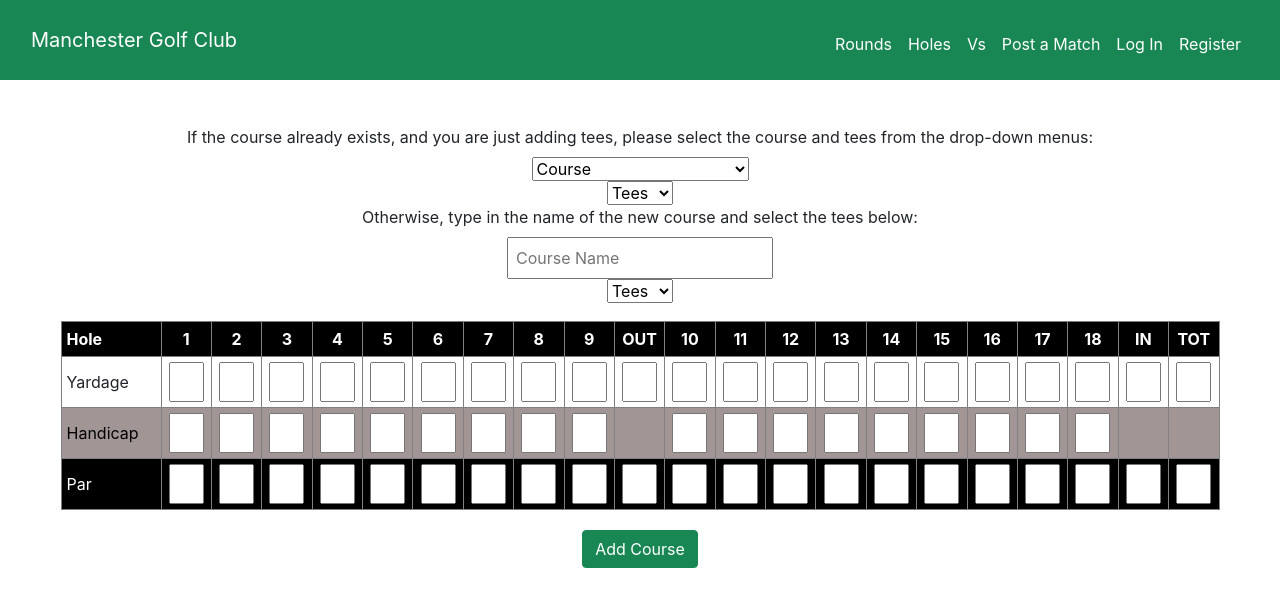
After one commit to jackfarrell2/mgc, a Django app: page /new in a window 1280 px wide. The commit adds this page. Shown: the top 607 px of the page. Run offline with Django 4.2, Linux system fonts and the light colour scheme; data comes from the database, SQL or seed files in the repository; some libraries are stand-ins or nearby versions.

Commit message:
started working on add_course functionality

```diff
--- a/mgc/golf/models.py
+++ b/mgc/golf/models.py
@@ -2,10 +2,12 @@ from django.contrib.auth.models import AbstractUser
 from django.db import models
 
 class User(AbstractUser):
+    """Golfer and Site User"""
     def __str__(self):
         return f"{self.first_name}"
 
 class Course(models.Model):
+    """Golf Course - Specific to tee"""
     name = models.CharField(max_length=50)
     WHITE = 'White'
     BLUE = 'Blue'
@@ -29,6 +31,7 @@ class Course(models.Model):
         return f"{self.name} - {self.tees}"
 
 class Round(models.Model):
+    """Golfers round information"""
     golfer = models.ForeignKey(User, on_delete=models.CASCADE, related_name="users_rounds")
     course = models.ForeignKey(Course, on_delete=models.CASCADE)
     date = models.DateField()
@@ -37,6 +40,7 @@ class Round(models.Model):
         return f"{self.golfer} - {self.course} - {self.date}"
 
 class Hole(models.Model):
+    """Every hole for each course"""
     course = models.ForeignKey(Course, on_delete=models.CASCADE)
     tee = models.IntegerField()
     par = models.IntegerField()
@@ -47,6 +51,7 @@ class Hole(models.Model):
         return f"{self.tee} - {self.course}"
 
 class Score(models.Model):
+    """Golfers score on a single hole"""
     score = models.IntegerField()
     golfer = models.ForeignKey(User, on_delete=models.CASCADE, related_name="golfers_scores")
     round = models.ForeignKey(Round, on_delete=models.CASCADE, related_name="round_scores")
--- /dev/null
+++ b/mgc/golf/static/golf/new.js
@@ -0,0 +1,6 @@
+document.addEventListener('DOMContentLoaded', function () {
+    document.querySelector('#course_exists').addEventListener('change', function () {
+        document.querySelector('#new_course_name').style.display = "none";
+        document.querySelector('#new_tees').style.display = "none";
+    })
+})
--- a/mgc/golf/static/golf/styles.css
+++ b/mgc/golf/static/golf/styles.css
@@ -116,11 +116,18 @@ th {
     font-size: 15px;
 }
 
-#post-match {
+#post-match,
+#new-course {
+    margin: 0px;
+    background-color: #198754;
+    border-color: #198754;
+}
+
+#add-course {
     margin: 0px;
     float: right;
-    background-color: #198754;
-    border-color: #198754;
+    height: 40px;
+    font-size: 15px;
 }
 
 #buttons {
--- /dev/null
+++ b/mgc/golf/templates/golf/new.html
@@ -0,0 +1,98 @@
+{% extends "golf/layout.html" %}
+{% load static %}
+
+{% block title %}MGC: New Course{% endblock %}
+
+{% block main %}
+
+<form class="grid" action="{% url 'new' %}" method="post" id="scorecard">
+    {% csrf_token %}
+    <!-- Ask if the course already exists -->
+    <div id="already_course" class="grid">
+        <label for="course_exists">If the course already exists, and you are just adding tees, please select the course
+            and tees
+            from the drop-down menus:</label>
+        <select name="course_exists" id="course_exists">
+            <option disabled selected>Course</option>
+            {% for course_name in course_names %}
+            <option value="{{ course_name }}">{{ course_name }}</option>
+            {% endfor %}
+        </select>
+        <select name="tees_course_exists" id="tees" class="tees" required>
+            <option disabled selected>Tees</option>
+            <option>White</option>
+            <option>Blue</option>
+            <option>Black</option>
+            <option>Red</option>
+        </select>
+        <label for="new_course_name">Otherwise, type in the name of the new course and select the tees below:</label>
+        <input type="text" name="new_course_name" id="new_course_name" placeholder="Course Name">
+        <select name="tees" id="tees" class="tees" required>
+            <option disabled selected>Tees</option>
+            <option>White</option>
+            <option>Blue</option>
+            <option>Black</option>
+            <option>Red</option>
+        </select>
+    </div>
+    <table class="scorecard">
+        <!-- Holes -->
+        <tr class="holes-row">
+            <th class="scorecard-header"><strong>Hole</strong></th>
+            {% for i in course_length %}
+            <td>{{ i }}</td>
+            {% endfor %}
+            <td>OUT</td>
+            {% for i in course_length %}
+            <td>{{ i|add:"9" }}</td>
+            {% endfor %}
+            <td>IN</td>
+            <td>TOT</td>
+        </tr>
+        <!-- Yardages -->
+        <tr class="yardages-row" id="yardages">
+            <th class="scorecard-header">Yardage</th>
+            {% for i in course_length %}
+            <td><input name="yardages_{{ i }}" type='number' min='50' max='999' required></td>
+            {% endfor %}
+            <td><input name="yardages_front" type='number' min='1000' max='5000' required></td>
+            {% for i in course_length %}
+            <td><input name="yardages_{{ i|add:'9' }}" type='number' min='50' max='999' required></td>
+            {% endfor %}
+            <td><input name="yardages_back" type='number' min='1000' max='5000' required></td>
+            <td><input name="yardages_total" type='number' min='1000' max='9999' required></td>
+        </tr>
+        <!-- Handicaps -->
+        <tr class="handicap-row">
+            <th class="scorecard-header">Handicap</th>
+            {% for i in course_length %}
+            <td><input name="handicap_{{ i }}" type='number' min='1' max='18' required></td>
+            {% endfor %}
+            <td></td>
+            {% for i in course_length %}
+            <td><input name="handicap_{{ i|add:'9' }}" type='number' min='1' max='18' required></td>
+            {% endfor %}
+            <td></td>
+            <td></td>
+        </tr>
+        <!-- Pars -->
+        <tr class="pars-row">
+            <th class="scorecard-header">Par</th>
+            {% for i in course_length %}
+            <td><input name="par_{{ i }}" type='number' min='3' max='5' required></td>
+            {% endfor %}
+            <td><input name="par_front" type='number' min='30' max='80' required></td>
+            {% for i in course_length %}
+            <td><input name="par_{{ i|add:'9' }}" type='number' min='3' max='5' required></td>
+            {% endfor %}
+            <td><input name="par_back" type='number' min='30' max='80' required></td>
+            <td><input name="par_total" type='number' min='60' max='99' required></td>
+        </tr>
+    </table>
+    <input class="btn btn-success btn-med" id="new-course" type="submit" value="Add Course">
+
+    {% endblock %}
+
+    {% block script %}
+    <script src="{% static 'golf/new.js' %}"></script>
+    {% endblock %}
--- a/mgc/golf/urls.py
+++ b/mgc/golf/urls.py
@@ -10,5 +10,6 @@ urlpatterns = [
     path("post", views.post, name="post"),
     path("post/<str:name>", views.post_course, name="post_course"),
     path("post/<str:name>/<str:tees>", views.post_tees, name="post_tees"),
+    path("new", views.new, name="new"),
 
 ]
--- a/mgc/golf/views.py
+++ b/mgc/golf/views.py
@@ -80,6 +80,7 @@ def post(request):
             if len(request.POST) == 48: golfer_count = 2
             if len(request.POST) == 70: golfer_count = 3
             if len(request.POST) == 92: golfer_count = 4
+            # Parse all the scores
             for i in range(golfer_count):
                 golfer_score = []
                 golfer = request.POST[f'golfer_{i + 1}']
@@ -91,7 +92,7 @@ def post(request):
                 golfer_score.pop()
                 golfer_scores.append(golfer_score)
 
-            # Create and store round information
+            # Store round information
             for i in range(len(golfer_scores)):
                 golfer_name = golfer_scores[i][0]
                 golfer = User.objects.get(first_name=golfer_name)
@@ -99,14 +100,14 @@ def post(request):
                 date = request.POST['round_date']
                 round = Round(golfer=golfer, course=course, date=date)
                 # round.save()
-                # Create and store each score
+                # Store each score
                 for j in range(1, len(golfer_scores[i])):
                     score = int(golfer_scores[i][j])
                     hole = Hole.objects.get(course=course, tee=j)
                     this_score = Score(score=score, golfer=golfer, round=round, hole=hole)
                     # this_score.save()
 
-                return HttpResponseRedirect(reverse('index'))
+                return HttpResponseRedirect(reverse('index')) # Return to home page
     else:
         # Provide option drop down menu to switch course
         courses = Course.objects.all()
@@ -156,7 +157,7 @@ def post_course(request, name):
             if courses[i].tees == 'White':
                 url = reverse('post_tees', kwargs={'name': name, 'tees': 'White'})
                 return HttpResponseRedirect(url)
-        # Otherwise choose any non white tee
+        # Otherwise choose first non white tee
         url = reverse('post_tees', kwargs={'name': name, 'tees': courses[0].tees})
         return HttpResponseRedirect(url)
 
@@ -182,6 +183,7 @@ def post_tees(request, name, tees):
     index = available_tees.index(f'{tees}')
     available_tees.insert(0, available_tees.pop(index)) # Default to requested tees
 
+    # Get the hole information for this course
     holes = Hole.objects.filter(course=default_course)
     yardages = []
     handicaps = []
@@ -196,3 +198,15 @@ def post_tees(request, name, tees):
     date = now.strftime("%Y-%m-%d")
     context = {"course_length": range(1, 10), "course_names": course_names, 'golfers': golfers, 'default_course': default_course,'yardages': yardages, 'handicaps': handicaps, 'pars': pars, 'available_tees': available_tees, 'date': date}
     return render(request, "golf/post.html", context)
+
+def new(request):
+    if request.method == "POST":
+        pass
+    else:
+        courses = Course.objects.all()
+        course_names = []
+        for course in courses:
+            if course.name not in course_names:
+                course_names.append(course.name)
+
+        return render(request, "golf/new.html", {'course_names': course_names, "course_length": range(1, 10)})
```
Also changed, not shown: mgc/golf/static/golf/post.js (+36 -1 lines), mgc/golf/templates/golf/post.html (+14 -9 lines).
